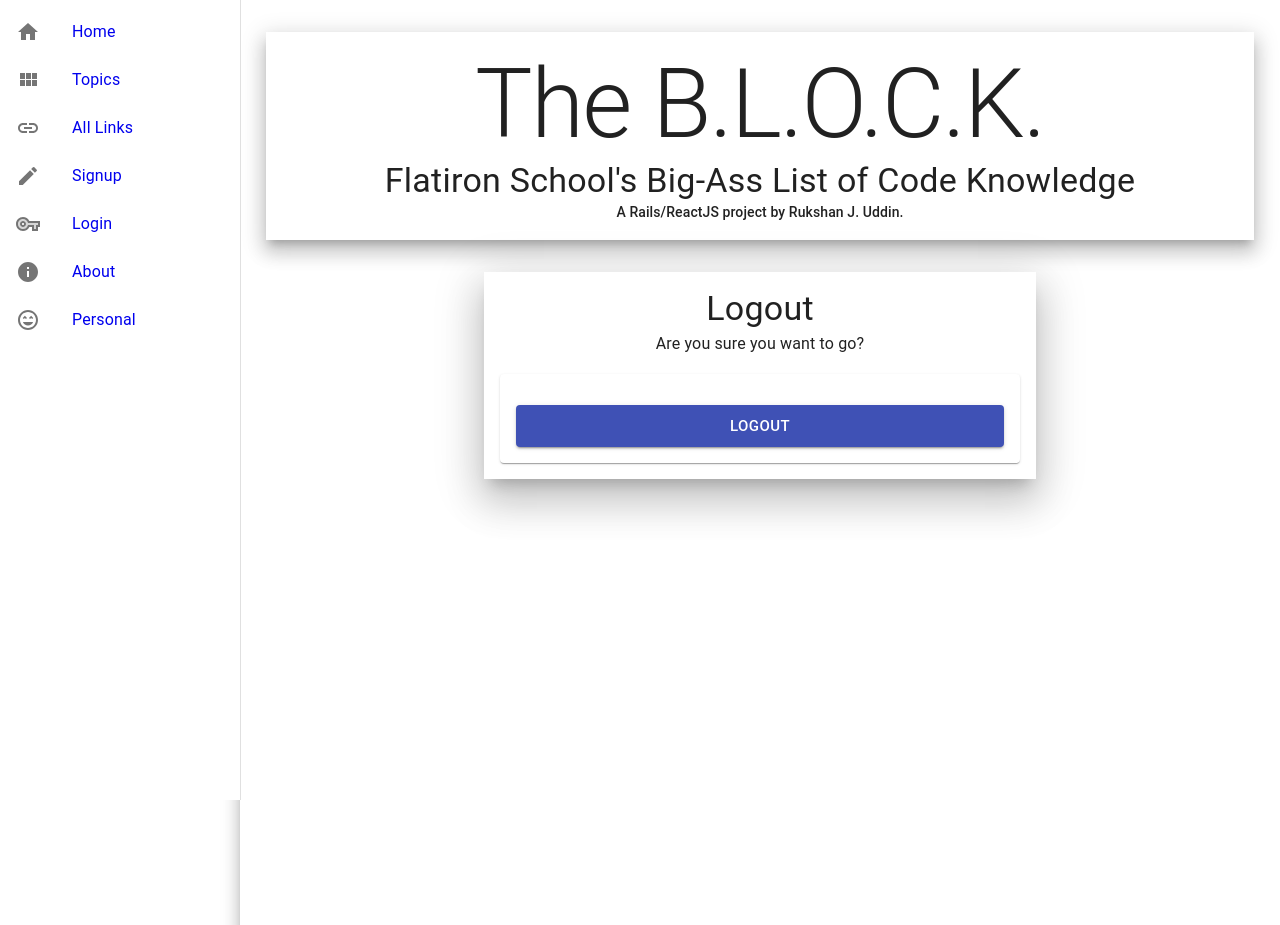
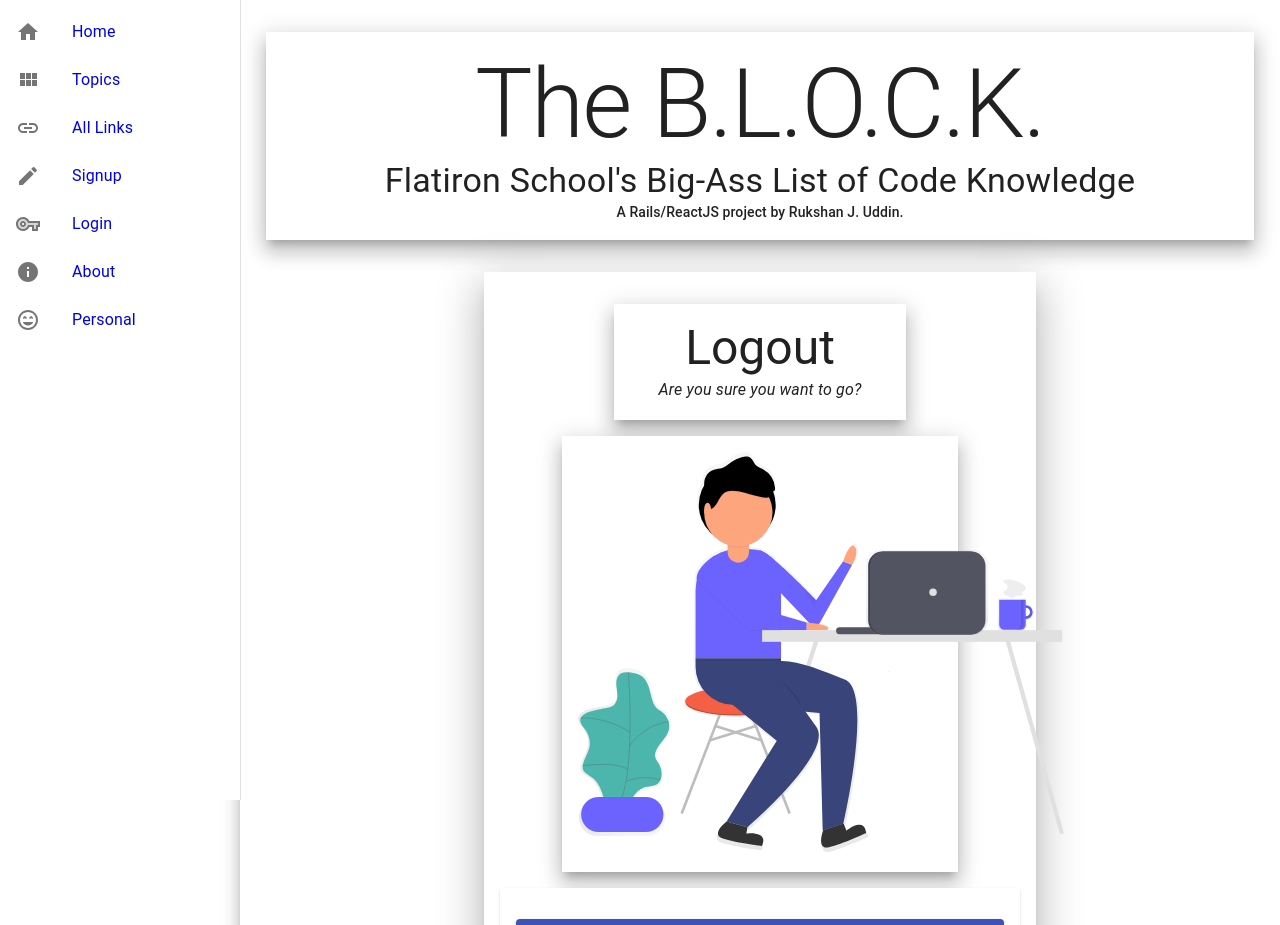
Before and after one commit to rukshanuddin/final_frontend, a React (Create React App) app: page /logout in a window 1280 px wide. Shown: the top 925 px of the page. Built offline with nearby package versions, Linux system fonts and the light colour scheme.

Commit message:
image to logout screen

```diff
--- a/src/components/Logout.js
+++ b/src/components/Logout.js
@@ -2,7 +2,7 @@
 import { connect } from "react-redux";
 import { logUserOut } from "../actions/userActions";
 import { Typography, Paper, Button } from "@material-ui/core";
-
+import hello from "../resources/hello.svg";
 class Logout extends Component {
   onClick = (e) => {
     e.preventDefault();
@@ -24,12 +24,37 @@
             marginRight: "auto",
           }}
         >
-          <Typography variant="h4" component="h3" align="center">
-            Logout
-          </Typography>
-          <Typography variant="subtitle1" component="p" align="center">
-            Are you sure you want to go?
-          </Typography>
+          <Paper
+            square={true}
+            elevation={12}
+            style={{
+              padding: "1em",
+              marginTop: "1em",
+              width: "50%",
+              marginLeft: "auto",
+              marginRight: "auto",
+            }}
+          >
+            <Typography variant="h3" component="h3" align="center">
+              Logout
+            </Typography>
+            <Typography variant="subtitle1" component="p" align="center">
+              <em>Are you sure you want to go?</em>
+            </Typography>
+          </Paper>
+          <Paper
+            square={true}
+            elevation={12}
+            style={{
+              padding: "1em",
+              marginTop: "1em",
+              width: "70%",
+              marginLeft: "auto",
+              marginRight: "auto",
+            }}
+          >
+            <img src={hello} alt="welcome" style={{ height: "25em" }} />
+          </Paper>
           <Paper style={{ marginTop: "1em", padding: "1em" }}>
             <Button
               variant="contained"
```
